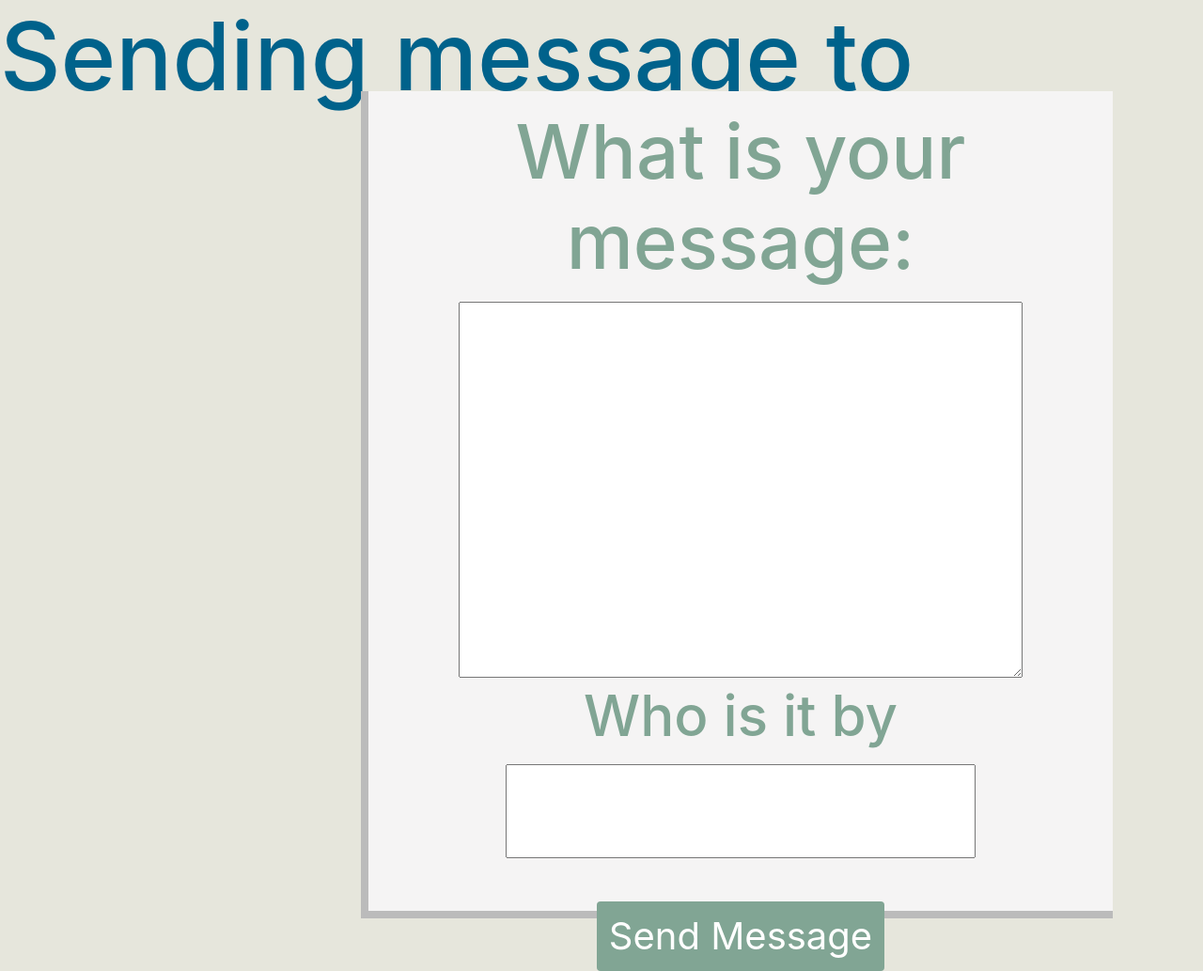
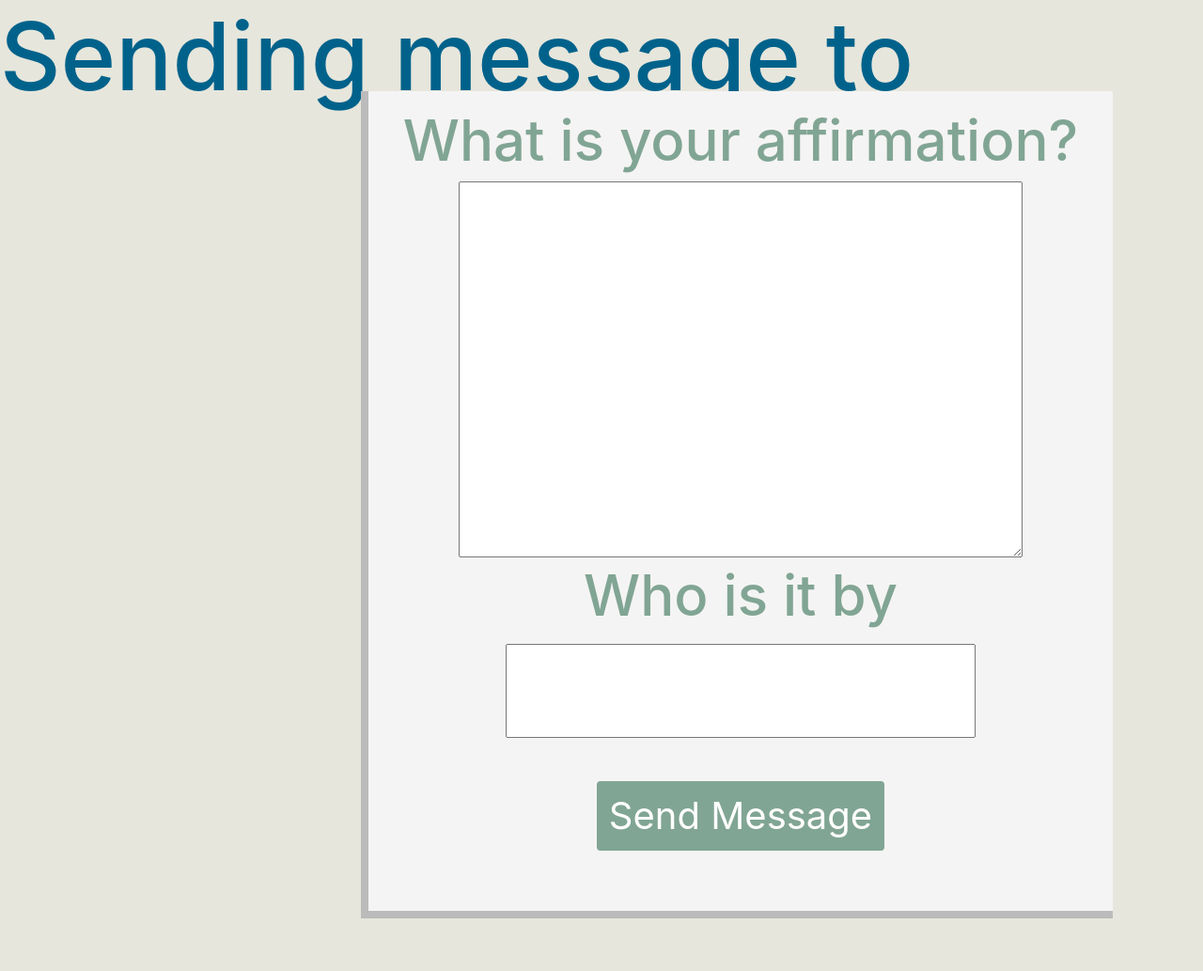
Before and after one commit to aibarrola/AffirmationMessenger, a Flask app: a page that uses app_folder/templates/sendMessage.html in a window 1280 px wide. Shown: the part 61-1094 px from the top of the page at 94% size. After the commit the page ends 1038 px from the top, so only its background shows below. Run offline with Flask 2, Linux system fonts and the light colour scheme; the visitor is signed in with stand-in values (Sample User, id 1); data comes from the database, SQL or seed files in the repository; some libraries are stand-ins or nearby versions.

Commit message:
send msg label

```diff
--- a/app_folder/static/styles/base.css
+++ b/app_folder/static/styles/base.css
@@ -90,3 +90,9 @@ input{
     color: white;
     font-size: 4em;
 }
+
+
+
+#sendMessageLabel{
+    font-size: 6em;
+}
--- a/app_folder/templates/sendMessage.html
+++ b/app_folder/templates/sendMessage.html
@@ -10,7 +10,7 @@
         {{ form.hidden_tag() }}
 
         <p>
-            <h2>{{ form.userMessage.label}}</h2>
+            <h2 id="sendMessageLabel"> What is your affirmation?</h2>
             {{ form.userMessage(size=512, class_='userMessage')}}
             <h3>{{ form.userFrom.label}}</h3>
             {{ form.userFrom(size=64)}}
```
